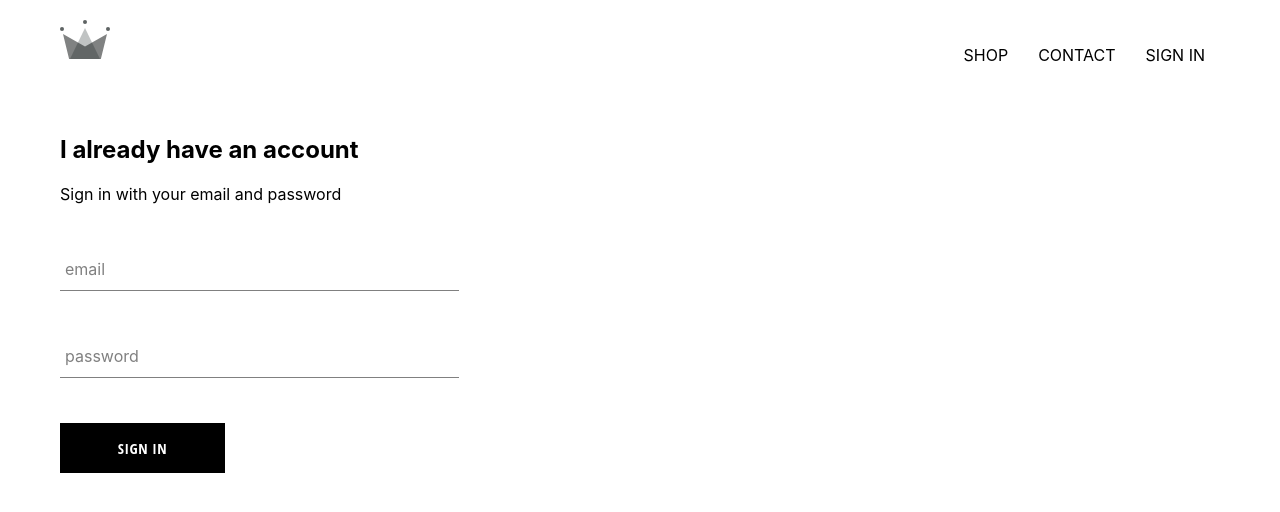
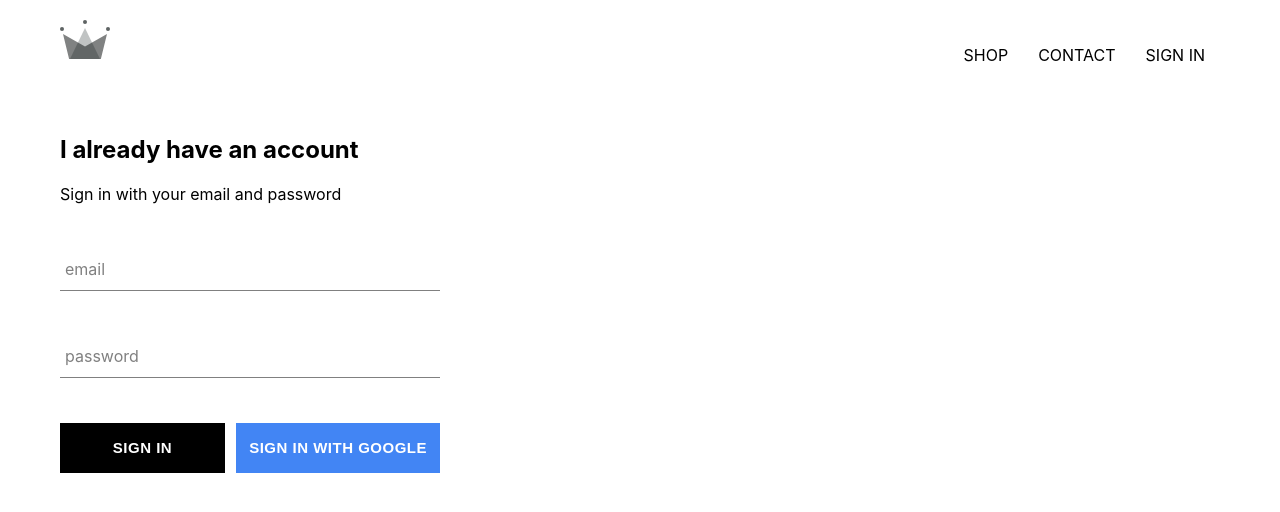
Before and after one commit to smasher44/CrownClothing, a React (Create React App) app: page /signin in a window 1280 px wide. Shown: the top 512 px of the page. Built offline with nearby package versions, Linux system fonts and the light colour scheme; no server answers.

Commit message:
integrated firebase authentication and minor changes in styling

```diff
--- a/public/index.html
+++ b/public/index.html
@@ -2,7 +2,7 @@
 <html lang="en">
   <head>
     <meta charset="utf-8" />
-    <link rel="icon" href="%PUBLIC_URL%/favicon.ico" />
+    <link rel="icon" href="%PUBLIC_URL%/crown.svg" />
     <meta name="viewport" content="width=device-width, initial-scale=1" />
     <meta name="theme-color" content="#000000" />
     <meta
@@ -24,7 +24,7 @@
       work correctly both with client-side routing and a non-root public URL.
       Learn how to configure a non-root public URL by running `npm run build`.
     -->
-    <title>Robofriends</title>
+    <title>Crown Clothing</title>
   </head>
   <body>
     <noscript>You need to enable JavaScript to run this app.</noscript>
--- a/src/App.css
+++ b/src/App.css
@@ -6,3 +6,7 @@
     text-decoration: none;
     color:black;
 }
+
+* {
+    box-sizing: border-box;
+}
--- a/src/App.js
+++ b/src/App.js
@@ -1,18 +1,37 @@
-import React from 'react';
+import React, { Component } from 'react';
 import './App.css';
 import HomePage from './pages/homepage/Homepage';
 import ShopPage from './pages/shop/shop.mainpage';
 import Header from './components/header/header';
 import SignInAndSignUpPage from './pages/sign-in-and-sign-up/sign-in-and-sign-up';
 import { Route, Routes } from 'react-router-dom';
+import { auth } from './firebase/firebase.utils';
 
+class App extends Component {
+    constructor(props) {
+      super(props);
+      this.state = {
+        currentUser: null
+      }
+    }
 
+    unsubscribeFromAuth = null;
 
-//Route- Declares an element that should be rendered at a certain URL path
+    componentDidMount() {
+      this.unsubscribeFromAuth = auth.onAuthStateChanged(user => {
+        this.setState({ currentUser: user});
+        console.log(user)
+      })
+    }
 
-const App = () => (
+    componentWillUnmount() {
+      this.unsubscribeFromAuth();
+    }
+
+  render() {
+    return (
       <div>
-        <Header/>
+        <Header currentUser={this.state.currentUser}/>
         <Routes>
           <Route path='/' element={<HomePage/>} />
           <Route path='/shop' element={<ShopPage/>}/>
@@ -20,5 +39,17 @@
         </Routes>
       </div>
     )
+  }
+}
+// const App = () => (
+//     <div>
+//         <Header/>
+//         <Routes>
+//             <Route path='/' element={<HomePage/>} />
+//             <Route path='/shop' element={<ShopPage/>}/>
+//             <Route path='/signin' element={<SignInAndSignUpPage/>}/>
+//         </Routes>
+//     </div>
+// )
 
 export default App;
--- a/src/components/custom-button/custom-button.js
+++ b/src/components/custom-button/custom-button.js
@@ -1,9 +1,11 @@
 import React from 'react';
 import './custom-button.scss'
 
-const  CustomButton = ({ children, ...otherProps}) => (
-    <button className='custom-button' {...otherProps}>
-        {children}
+const  CustomButton = ({ children, isGoogleSignIn, ...otherProps}) => (
+  <button className={` ${isGoogleSignIn ? 'google-sign-in' : ' '} custom-button `}
+    {...otherProps}>
+    {console.log(isGoogleSignIn)}
+    {children}
     </button>
 );
 
--- a/src/components/custom-button/custom-button.scss
+++ b/src/components/custom-button/custom-button.scss
@@ -1,15 +1,14 @@
 .custom-button {
-    min-width: 165px;
-    width: auto;
+  width: 165px;
   height: 50px;
   letter-spacing: 0.5px;
   line-height: 50px;
-    padding: 0 35px 0 35px;
+  padding: 0%;
   font-size: 15px;
   background-color: black;
   color: white;
   text-transform: uppercase;
-    font-family: 'Open Sans Condensed';
+  font-family: sans-serif;
   font-weight: bolder;
   border: none;
   cursor: pointer;
@@ -19,4 +18,16 @@
     color: black;
     border: 1px solid black;
   }
+
+  &.google-sign-in {
+    width: auto;
+    padding: 0 13px 0px 13px;;
+    background-color: #4285f4;
+    color: white;
+
+    &:hover {
+      background-color: #3170d6;
+      border: none;
     }
+  }
+}
--- a/src/components/form-input/form-input.js
+++ b/src/components/form-input/form-input.js
@@ -3,7 +3,6 @@
 
 const FormInput = ({ handleChange, label, ...otherProps}) => (
     <div className='group'>
-    {console.log(otherProps)}
         <input className='form-input'
                 onChange={handleChange}
                 {...otherProps} />
--- a/src/components/header/header.js
+++ b/src/components/header/header.js
@@ -2,17 +2,27 @@
 import './header.scss';
 import { Link } from 'react-router-dom';
 import { ReactComponent as Logo } from '../../assets/crown.svg';
+import { auth } from '../../firebase/firebase.utils';
 
+const Header = ({ currentUser}) => (
 
-const Header = () => (
     <div className='header'>
+    {console.log(currentUser)}
      <Link className='log-container' to='/'>
         <Logo className='logo'/>
      </Link>
      <div className='options'>
         <Link className='option' to='/shop'>SHOP</Link>
         <Link className='option' to='/contact'>CONTACT</Link>
-        <Link className='option' to='/signin'>SIGN IN</Link>
+        {/* <Link className='option' to='/signin'>SIGN IN</Link> */}
+
+          {
+            currentUser ?
+            <div className='option' onClick={()=> auth.signOut()}>SIGN OUT</div>
+            :
+            <Link className='option' to='/signin'>SIGN IN</Link>
+          }
+
     </div>
     </div>
 
--- a/src/components/header/header.scss
+++ b/src/components/header/header.scss
@@ -20,6 +20,7 @@
 
     .option {
       padding: 10px 15px;
+      cursor: pointer;
     }
   }
 }
--- a/src/components/sign-in/sign-in.js
+++ b/src/components/sign-in/sign-in.js
@@ -2,7 +2,7 @@
 import './sign-in.scss';
 import FormInput from '../form-input/form-input';
 import CustomButton from '../custom-button/custom-button';
-
+import { signInWithGoogle } from '../../firebase/firebase.utils';
 
 class SignIn extends Component {
    constructor(props){
@@ -24,8 +24,6 @@
         this.setState({[name]:value})
    }
 
-
-
    render() {
        const { email, password, } = this.state;
        return(
@@ -45,9 +43,11 @@
                            handleChange={this.handleChange}
                            label='password'
                            required />
-                <CustomButton type='submit'>
-                    Sign in
-                </CustomButton>
+                <div className='buttons'>
+                    <CustomButton type='submit'>Sign in</CustomButton>
+                    <CustomButton onClick={ signInWithGoogle } isGoogleSignIn>
+                    Sign in with Google</CustomButton>
+                </div>
                </form>
            </div>
        )
--- a/src/components/sign-in/sign-in.scss
+++ b/src/components/sign-in/sign-in.scss
@@ -1,9 +1,14 @@
 .sign-in {
-    width:30vw;
+    width:380px;
     display: flex;
     flex-direction: column;
 
-    .title {
-        margin: 10px 0;
-    }
+  .title {
+    margin: 10px 0;
+  }
+
+  .buttons {
+    display: flex;
+    justify-content: space-between;
+  }
 }
--- /dev/null
+++ b/src/firebase/firebase.utils.js
@@ -0,0 +1,56 @@
+import { initializeApp } from 'firebase/app';
+import { getFirestore } from 'firebase/firestore';
+import { getAuth, signInWithPopup, GoogleAuthProvider } from 'firebase/auth';
+
+const firebaseConfig = {
+  apiKey: "AIzaSyBo8coHfZlrghmoAsHb7bKpOVdTgV5seoU",
+  authDomain: "crwn-79e24.firebaseapp.com",
+  projectId: "crwn-79e24",
+  storageBucket: "crwn-79e24.appspot.com",
+  messagingSenderId: "844349018350",
+  appId: "1:844349018350:web:e5a7f3158635b4720ae3ff",
+  measurementId: "G-JFS2EJ19BP"
+}
+
+const firebase = initializeApp( firebaseConfig );
+
+
+export const auth = getAuth(firebase);
+export const firestore = getFirestore(firebase);
+
+const provider = new GoogleAuthProvider();
+
+provider.setCustomParameters({
+  // 'login_hint': 'user@example.com'
+   prompt: 'select_account'
+
+});
+
+export const signInWithGoogle = () => signInWithPopup(auth, provider)
+  // .then((result) => {
+  //   // This gives you a Google Access Token. You can use it to access the Google API.
+  //   const credential = GoogleAuthProvider.credentialFromResult(result);
+  //   const token = credential.accessToken;
+  //   // The signed-in user info.
+  //   const user = result.user;
+  //   // ...
+  // }).catch((error) => {
+  //   // Handle Errors here.
+  //   const errorCode = error.code;
+  //   const errorMessage = error.message;
+  //   // The email of the user's account used.
+  //   const email = error.email;
+  //   // The AuthCredential type that was used.
+  //   const credential = GoogleAuthProvider.credentialFromError(error);
+  //   // ...
+  // });
+
+
+
+
+
+// old codes
+// provider.setCustomParameters({ prompt: 'select_account'});
+// export const signInWithGoogle = () => signInWithPopup(provider);
+
+export default firebase;
```
Also changed, not shown: src/index.js (+0 -11 lines), public/crown.svg (added). Lines whose indentation alone changed are shown as unchanged.
